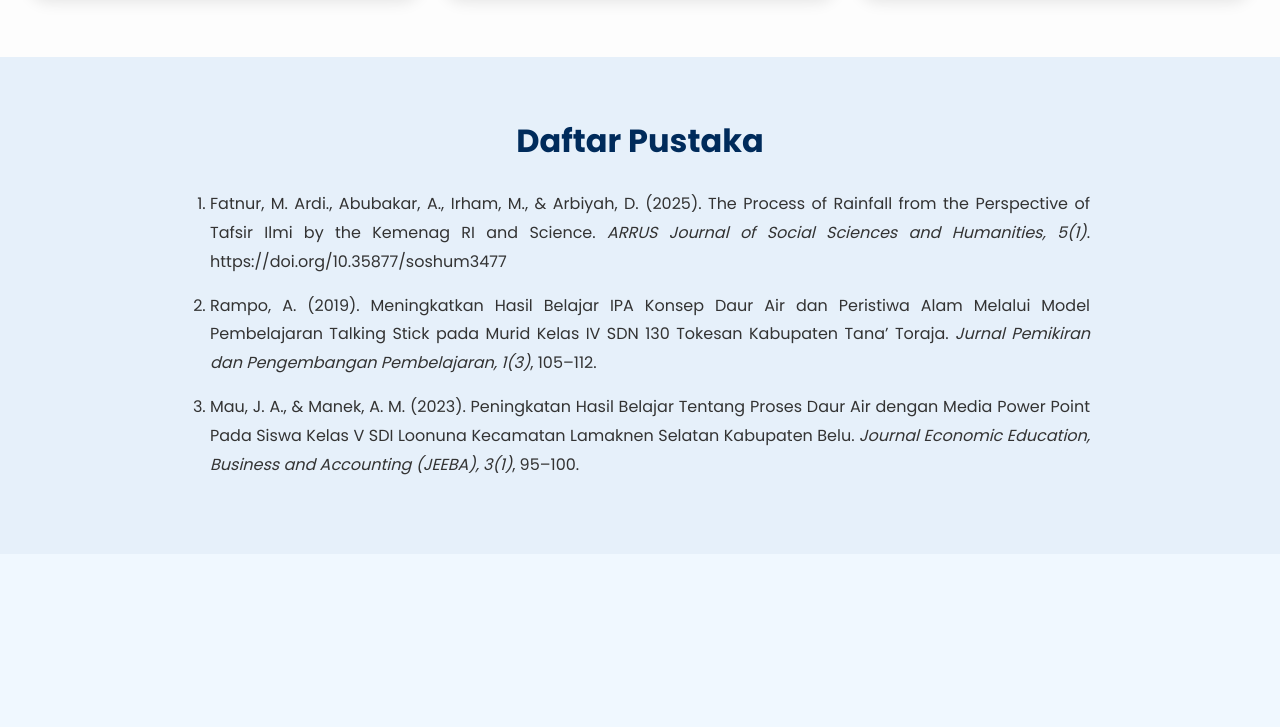
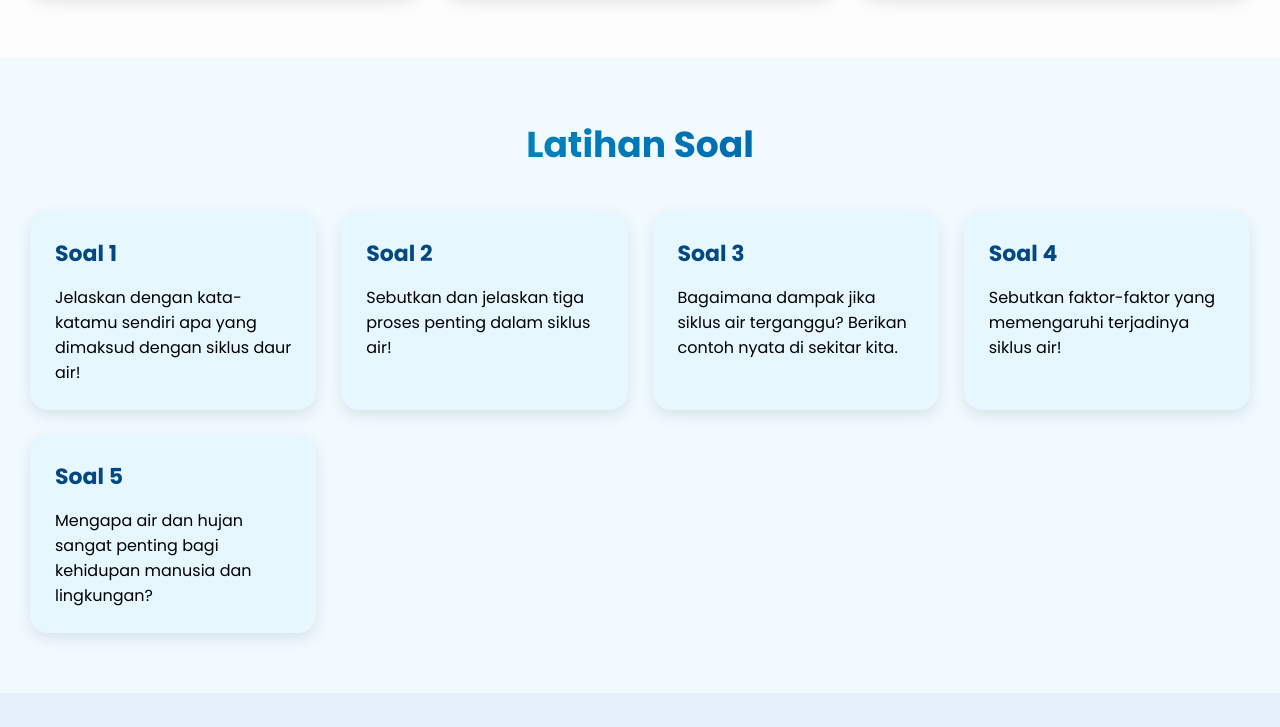
Before and after one commit to PRODUKMEDIA-DS/Edukreatif-SiklusDaurAir, a plain HTML site: page index.html in a window 1280 px wide. Shown: the part 2033-2760 px from the top of the page. Before the commit the page ends 2587 px from the top, so only its background shows below. Drawn offline with Linux system fonts and the light colour scheme.

Commit message:
Update index.html

```diff
--- a/index.html
+++ b/index.html
@@ -180,6 +180,23 @@
       left: 0;
     }
 
+    /* Soal Section */
+    .soal-section {
+      padding: 60px 30px;
+      background: #f0faff;
+      text-align: center;
+    }
+
+    .soal-section h2 {
+      font-family: 'Poppins', sans-serif;
+      font-size: 36px;
+      font-weight: 700;
+      margin-bottom: 40px;
+      background: linear-gradient(90deg, #00b4d8, #0077b6, #023e8a);
+      -webkit-background-clip: text;
+      -webkit-text-fill-color: transparent;
+    }
+
     /* Daftar Pustaka */
     .pustaka-section {
       padding: 60px 40px;
@@ -311,6 +328,45 @@
     </div>
   </section>
 
+  <!-- Soal Section -->
+<section class="soal-section">
+  <h2>Latihan Soal</h2>
+  <div class="card-container">
+
+    <!-- Soal 1 -->
+    <div class="info-card">
+      <h3> Soal 1</h3>
+      <p>Jelaskan dengan kata-katamu sendiri apa yang dimaksud dengan siklus daur air!</p>
+    </div>
+
+    <!-- Soal 2 -->
+    <div class="info-card">
+      <h3>Soal 2</h3>
+      <p>Sebutkan dan jelaskan tiga proses penting dalam siklus air!</p>
+    </div>
+
+    <!-- Soal 3 -->
+    <div class="info-card">
+      <h3>Soal 3</h3>
+      <p>Bagaimana dampak jika siklus air terganggu? Berikan contoh nyata di sekitar kita.</p>
+    </div>
+
+    <!-- Soal 4 -->
+    <div class="info-card">
+      <h3>Soal 4</h3>
+      <p>Sebutkan faktor-faktor yang memengaruhi terjadinya siklus air!</p>
+    </div>
+
+    <!-- Soal 5 -->
+    <div class="info-card">
+      <h3>Soal 5</h3>
+      <p>Mengapa air dan hujan sangat penting bagi kehidupan manusia dan lingkungan?</p>
+    </div>
+
+  </div>
+</section>
+
+
   <!-- Daftar Pustaka Section -->
   <section class="pustaka-section">
     <h2>Daftar Pustaka</h2>
```
